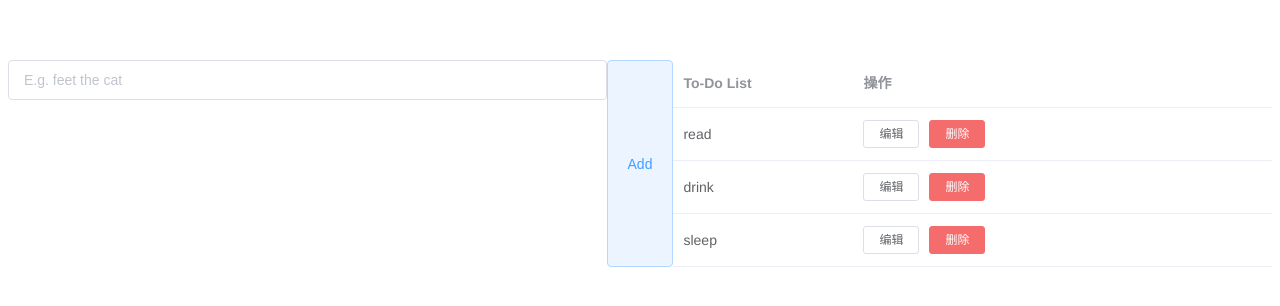
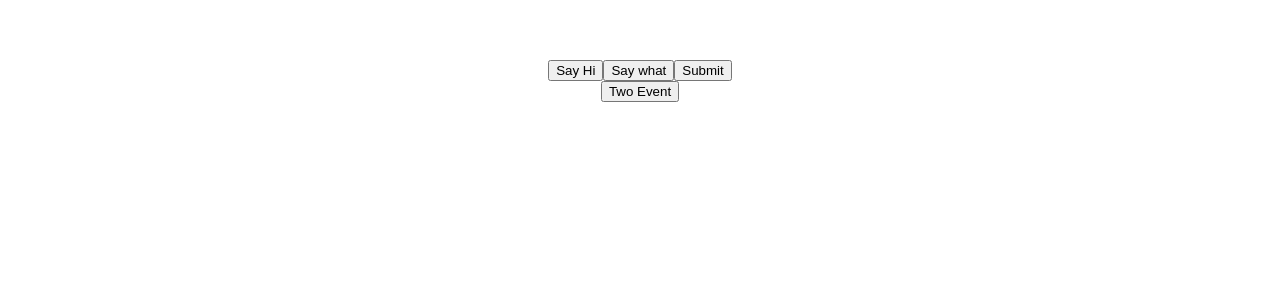
Before and after one commit to UyCode/vue3, a Vue app: page / in a window 1280 px wide. Shown: the top 306 px of the page. Built offline with nearby package versions, Linux system fonts and the light colour scheme.

Commit message:
add v-on event listener

```diff
--- a/src/App.vue
+++ b/src/App.vue
@@ -11,7 +11,8 @@
      <button @click='doSomething'>Button</button>-->
       <!--<Question></Question>
       <my-comp class="myclass" />-->
-      <Todo />
+      <!--<Todo />-->
+      <VonEvent></VonEvent>
 
 
   </div>
@@ -24,13 +25,14 @@
     import myComp from "./components/myComp";
     import ArrayFilter from "./components/ArrayFilter";
     import HelloWorld from './components/HelloWorld.vue'*/
-    import Todo from "./components/Todo";
+    /*import Todo from "./components/Todo";*/
+    import VonEvent from './components/VonEvent'
 export default {
     components:{
         /*Question,
         myComp,
         ArrayFilter*/
-        Todo
+        VonEvent
     },
   data() {
     return {
--- a/src/components/Question.vue
+++ b/src/components/Question.vue
@@ -34,7 +34,8 @@
 					.then(response => {
 						this.answer = response.data.answer
 					}).catch(error => {
-					this.answer = 'Error! could not reach the API ' + error
+						return ElMessage.error('连接错误!');
+					//this.answer = 'Error! could not reach the API ' + error
 				})
 			}
 		},
--- /dev/null
+++ b/src/components/VonEvent.vue
@@ -0,0 +1,42 @@
+<template>
+    <div>
+        <button @click="say('Hi')">Say Hi</button>
+        <button @click="say('what')">Say what</button>
+        <button @click="warn('From cannot be submitted yet.', $event)">Submit</button>
+        <div>
+            <button @click.capture="one($event), two($event)">Two Event</button>
+        </div>
+
+    </div>
+</template>
+
+<script>
+	export default {
+		name: "VonEvent",
+        methods:{
+			say(message){
+				alert(message);
+            },
+            warn(message, event){
+				if(event){
+					console.log(event)
+					event.preventDefault();
+                }
+				alert(message);
+            },
+
+            one(){
+				alert('First event')
+				console.log('First event')
+            },
+            two(){
+				alert('Second event')
+                console.log('Second event')
+            }
+        }
+	}
+</script>
+
+<style scoped>
+
+</style>
```
